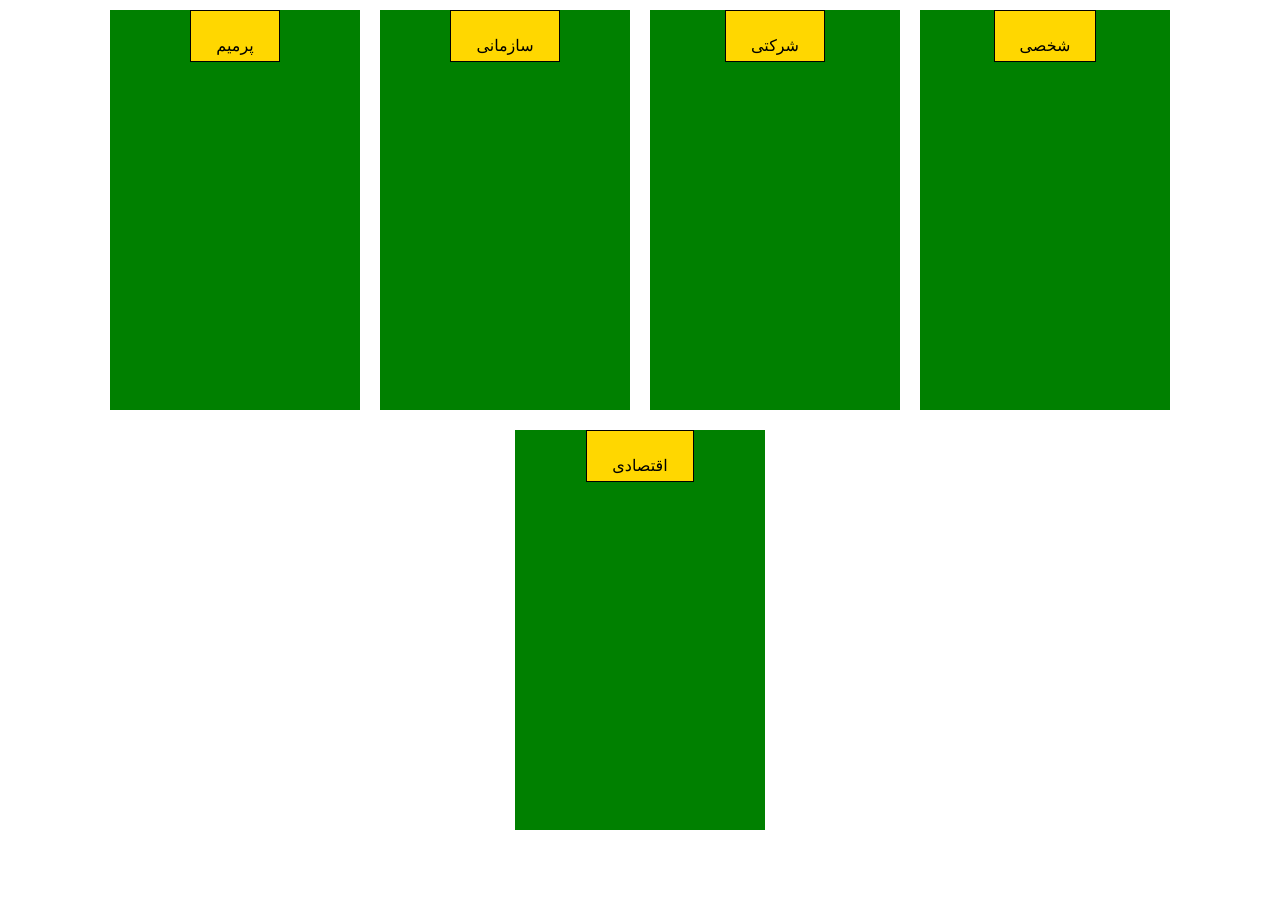
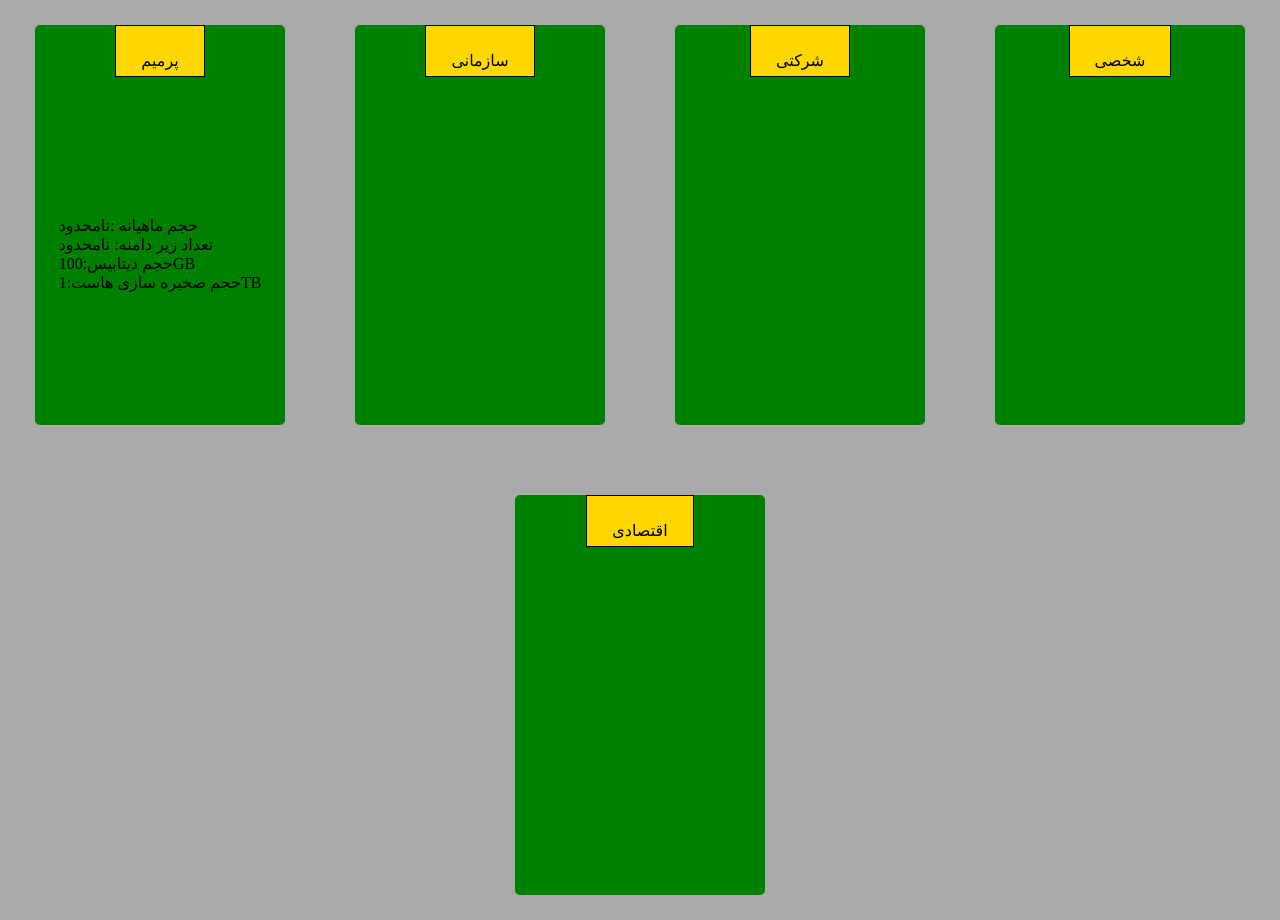
Before and after one commit to jalal-tahae/HWW8, a plain HTML site: page index.html in a window 1280 px wide. Before the commit the page ends 840 px from the top, so only its background shows below. Drawn offline with Linux system fonts and the light colour scheme.

Commit message:
HWW8 1.2

```diff
--- a/index.html
+++ b/index.html
@@ -14,8 +14,12 @@
         <div class="cart">
             <div class="chead"> پرمیم</div>
             <div class="cbody">
-
-
+                <ul>
+                    <li>حجم ماهیانه :نامحدود</li>
+                    <li>تعداد زیر دامنه: نامحدود</li>
+                    <li>حجم دیتابیس:100GB</li>
+                    <li>حجم ضخیره سازی هاست:1TB</li>
+                </ul>
             </div>
         </div>
         <div class="cart">
--- a/style.css
+++ b/style.css
@@ -12,7 +12,9 @@
     background-color: green;
     margin: 10px;
     justify-content: center;
-
+    border-radius: 5px;
+    flex-wrap: wrap;
+    gap: 5px;
 }
 
 .container {
@@ -20,14 +22,23 @@
     justify-content: space-around;
     flex-direction: row;
     flex-wrap: wrap;
-    justify-content: center;
+    justify-content: space-around;
+    align-items: stretch;
+    row-gap: 50px;
+    flex-basis: 200px;
+    padding: 15px 0;
+    background: #aaa;
 }
 
 .chead {
     background-color: gold;
     height: 40px;
-    justify-content: center;
+    justify-content: space-around;
     border: 1px solid black;
     padding: 25px;
     display: flex;
 }
+
+ul>li {
+    display: flex
+}
```
